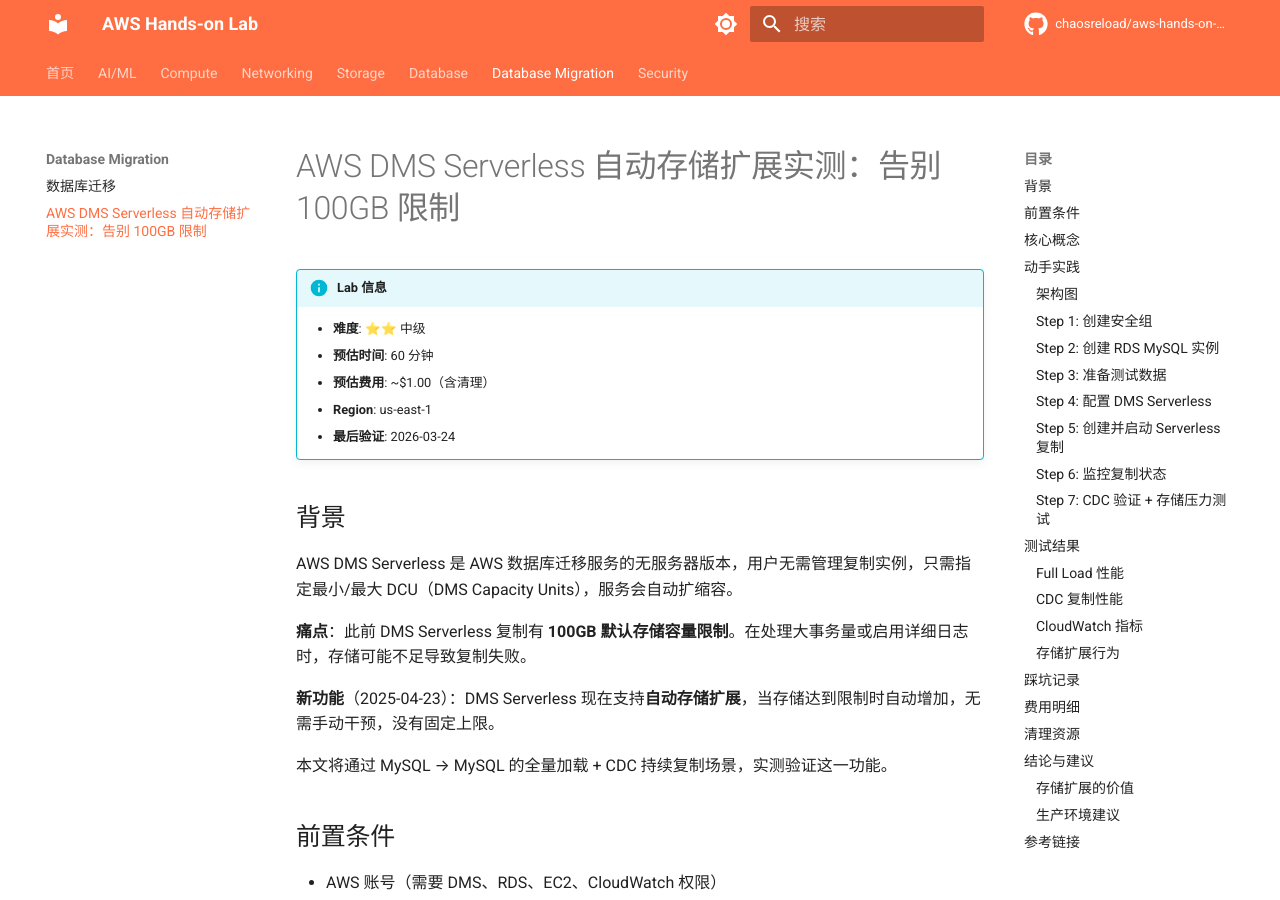
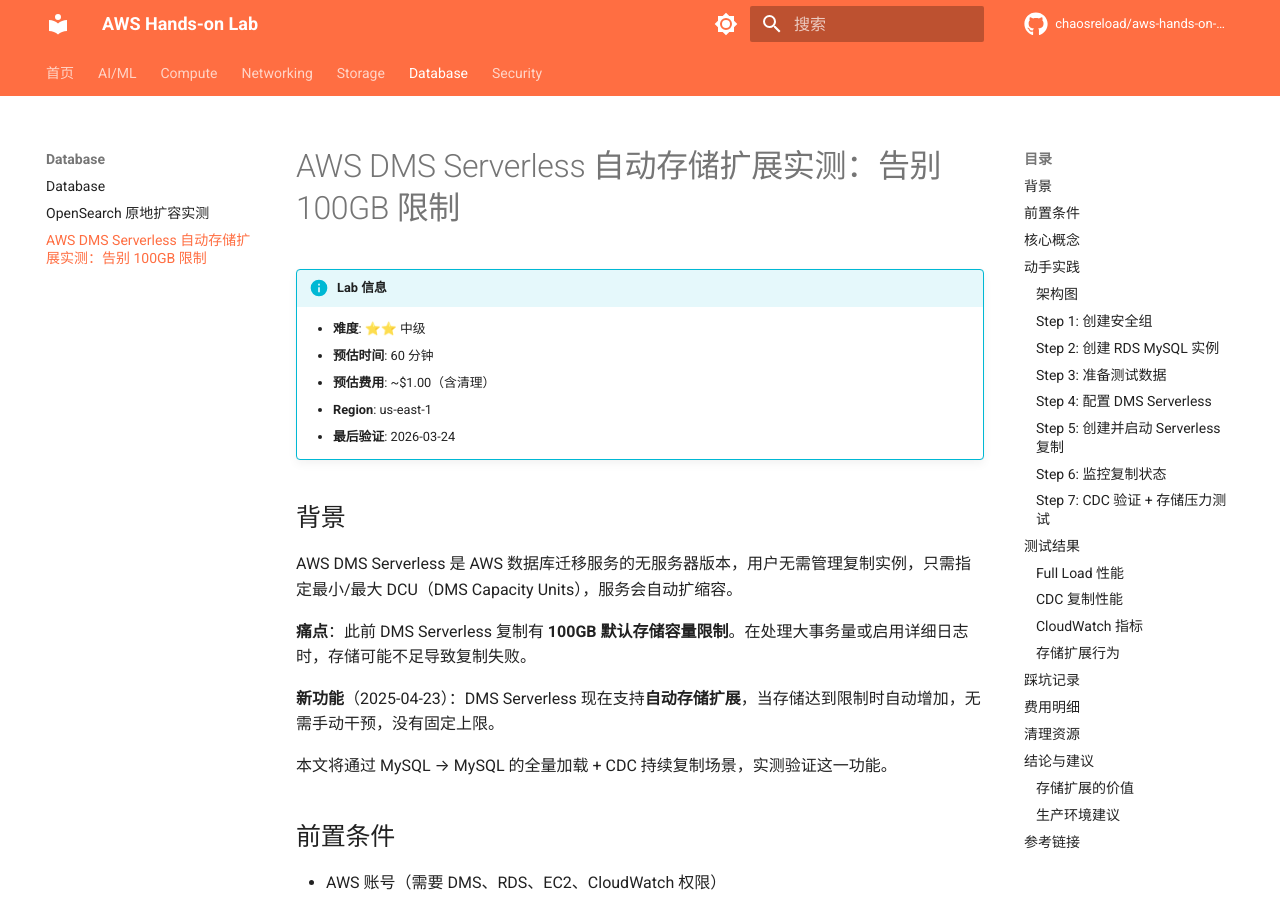
Before and after one commit to chaosreload/aws-hands-on-lab, an MkDocs documentation site: the page built from docs/database/dms-serverless-storage-scaling.md, in a window 1280 px wide and 900 px high. Built offline with MkDocs 1.6.1 and Material for MkDocs 9.7.7, drawn with Linux system fonts in a browser that asks for light colours; comment, search, counter and statistics services are not loaded.

Commit message:
chore: move DMS article from database-migration to database category

```diff
--- a/docs/database-migration/index.md
+++ /dev/null
@@ -1,3 +0,0 @@
-# 数据库迁移
-
-AWS 数据库迁移服务相关的动手实验。
--- a/mkdocs.yml
+++ b/mkdocs.yml
@@ -90,9 +90,7 @@
   - Database:
     - database/index.md
     - OpenSearch 原地扩容实测: database/opensearch-in-place-volume.md
-  - Database Migration:
-    - database-migration/index.md
-    - AWS DMS Serverless 自动存储扩展实测：告别 100GB 限制: database-migration/dms-serverless-storage-scaling.md
+    - AWS DMS Serverless 自动存储扩展实测：告别 100GB 限制: database/dms-serverless-storage-scaling.md
   - Security:
     - security/index.md
 
```
Also changed, not shown: docs/database/dms-serverless-storage-scaling.md (renamed from docs/database-migration/dms-serverless-storage-scaling.md).
